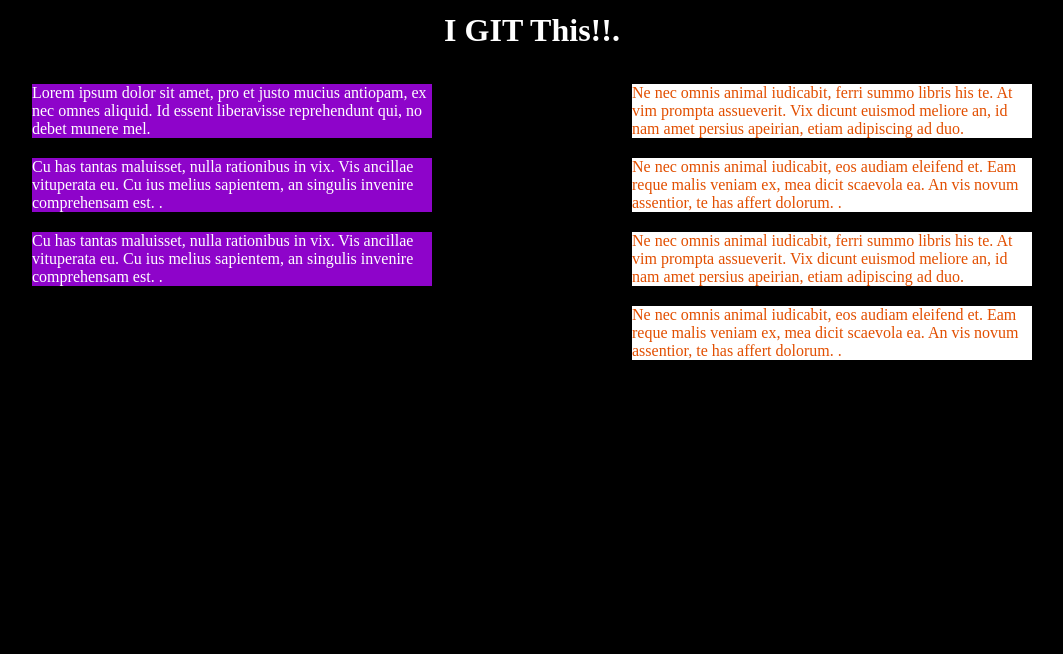
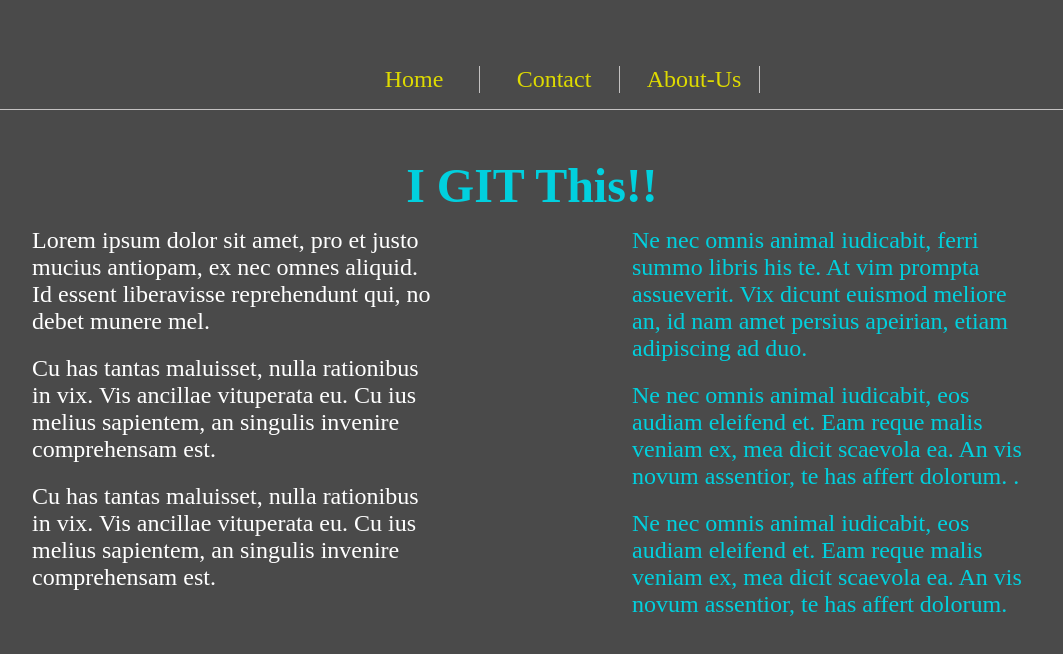
Before and after one commit to dacback/lost-for-now, a plain HTML site: page index.html in a window 1280 px wide. Shown: the whole page, without its empty margins (108-1171 px from the left). Drawn offline with Linux system fonts and the light colour scheme.

Commit message:
Inserted new Nav bar. Completely changed layout using floats. Revamped font colors. Changed backgrould color to darker gray.

```diff
--- a/index.html
+++ b/index.html
@@ -3,53 +3,86 @@
 <head>
 	<title>GIT-ing Busy Learning GIT</title>
 	<style type="text/css">
+
 		body {
 			margin:0;
 			height:100%;
-			background:#000;
-			color:#FFF;
+			background:#4a4a4a ;
+		}
+
+		nav {
+			position:relative;
+			top:50px;
+			width:inherit;
+			margin:0% auto;
+			border-bottom: solid 1px #c4c2c2;
+			text-align:center;
+		}
+
+		nav li  {
+			display:inline-block;
+			width:10%;
+			padding:0px 3px;
+			border-right:.5px solid #c4c2c2;
+			margin-left:5px;
+			text-align:center;
+			font-size:1.5em;
+			color:#deda01;
+		}
+
+		nav li a {
+			text-decoration:none;
+			color:#deda01;
 		}
 
 		#content {
+			position:relative;
+			top:110px;
 			width:1000px;
 			margin:0 auto;
 			position:relative;
+			font-size:1.5em;
 		}
 
 		h1 {
-			margin:2% auto;
+			margin:0% auto;
 			text-align:center;
-			color:#FFF;
+			color:#01d0de;
 			line-height:.25em;
-			margin-bottom:50px;
+			margin:10px 0px;
+			padding-bottom:25px;
 		}
 
 		.odd {
-			top:100px;
-			left:20px;
-			display:inline-block;
+			float:left;
 			width:400px;
-			background-color:#8e04ca;
-			color:#FFF;
 			margin-bottom:20px;
 			box-sizing:border-box;
+			color:#FFFFFF;
 		}
 
 		.even {
 			float:right;
 			width:400px;
+			display:inline;
 			margin-bottom:20px;
 			box-sizing:border-box;
-			background-color:#FFFFFF;
-			color:#e24f01;
+			color:#01d0de;
 		}
 	</style>
 
 </head>
 <body>
-	<H1>I GIT This!!.</span></h1>
+	<nav>
+		<ul>
+			<li><a href="#" class="menu" target="_blank">Home</a></li>
+			<li><a href="#" class="menu" target="_blank">Contact</a></li>
+			<li><a href="#"class="menu" target="_blank">About-Us</a></li>
+		</ul>
+	</nav>
 
 	<div id="content">
+		<h1>I GIT This!!</h1>
 			<div class="odd">
 			Lorem ipsum dolor sit amet, pro et justo mucius antiopam, ex nec omnes aliquid. Id essent liberavisse reprehendunt qui, no debet munere mel.</div>
 
@@ -57,19 +90,17 @@
 			Ne nec omnis animal iudicabit, ferri summo libris his te. At vim prompta assueverit. Vix dicunt euismod meliore an, id nam amet persius apeirian, etiam adipiscing ad duo. </div>
 
 			<div class="odd">
-		Cu has tantas maluisset, nulla rationibus in vix. Vis ancillae vituperata eu. Cu ius melius sapientem, an singulis invenire comprehensam est. .</div>
+			Cu has tantas maluisset, nulla rationibus in vix. Vis ancillae vituperata eu. Cu ius melius sapientem, an singulis invenire comprehensam est.</div>
 
 			<div class="even">
 			Ne nec omnis animal iudicabit, eos audiam eleifend et. Eam reque malis veniam ex, mea dicit scaevola ea. An vis novum assentior, te has affert dolorum. .</div>
 
-		<div class="even">
-		Ne nec omnis animal iudicabit, ferri summo libris his te. At vim prompta assueverit. Vix dicunt euismod meliore an, id nam amet persius apeirian, etiam adipiscing ad duo. </div>
-
 			<div class="odd">
-		Cu has tantas maluisset, nulla rationibus in vix. Vis ancillae vituperata eu. Cu ius melius sapientem, an singulis invenire comprehensam est. .</div>
+			Cu has tantas maluisset, nulla rationibus in vix. Vis ancillae vituperata eu. Cu ius melius sapientem, an singulis invenire comprehensam est.</div>
 
 			<div class="even">
-		Ne nec omnis animal iudicabit, eos audiam eleifend et. Eam reque malis veniam ex, mea dicit scaevola ea. An vis novum assentior, te has affert dolorum. .</div>
+			Ne nec omnis animal iudicabit, eos audiam eleifend et. Eam reque malis veniam ex, mea dicit scaevola ea. An vis novum assentior, te has affert dolorum.</div>
 	</div>
+
 </body>
 </html>
```
Lines whose indentation alone changed are shown as unchanged.
